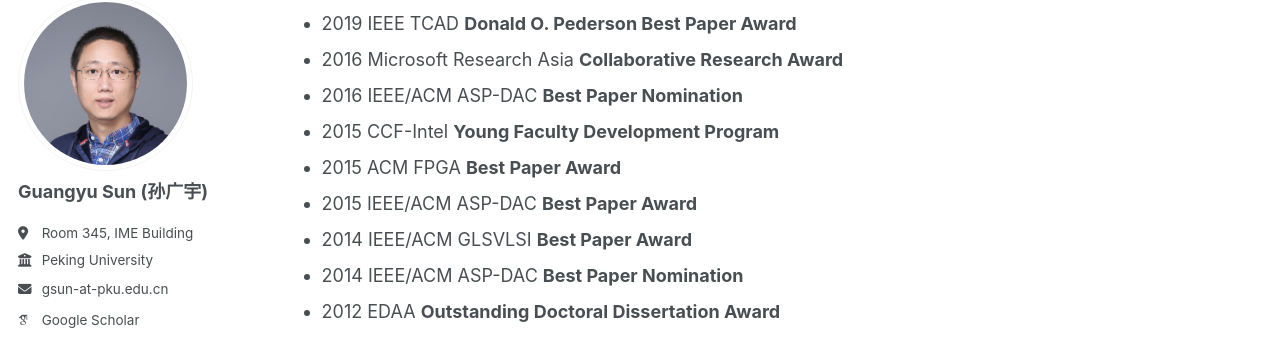
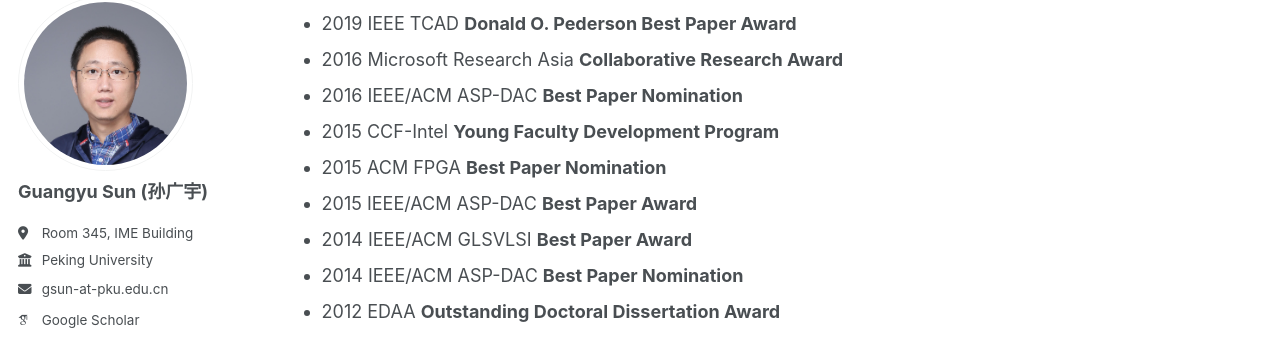
Before and after one commit to gsunpku/gsunpku.github.io, a Jekyll site: the page built from _pages/about.md, in a window 1280 px wide and 900 px high, scrolled down 2411 px. Shown: the part 103-444 px from the top of the window. Built offline with Jekyll 4.4.1, drawn with Linux system fonts in a browser that asks for light colours; some web fonts are replaced; a script that is not in the unit is left out.

Commit message:
Update about.md

```diff
--- a/_pages/about.md
+++ b/_pages/about.md
@@ -62,7 +62,7 @@ Awards and Honors
 - 2016 Microsoft Research Asia **Collaborative Research Award**
 - 2016 IEEE/ACM ASP-DAC **Best Paper Nomination**
 - 2015 CCF-Intel **Young Faculty Development Program**
-- 2015 ACM FPGA **Best Paper Award**
+- 2015 ACM FPGA **Best Paper Nomination**
 - 2015 IEEE/ACM ASP-DAC **Best Paper Award**
 - 2014 IEEE/ACM GLSVLSI **Best Paper Award**
 - 2014 IEEE/ACM ASP-DAC **Best Paper Nomination**
```
